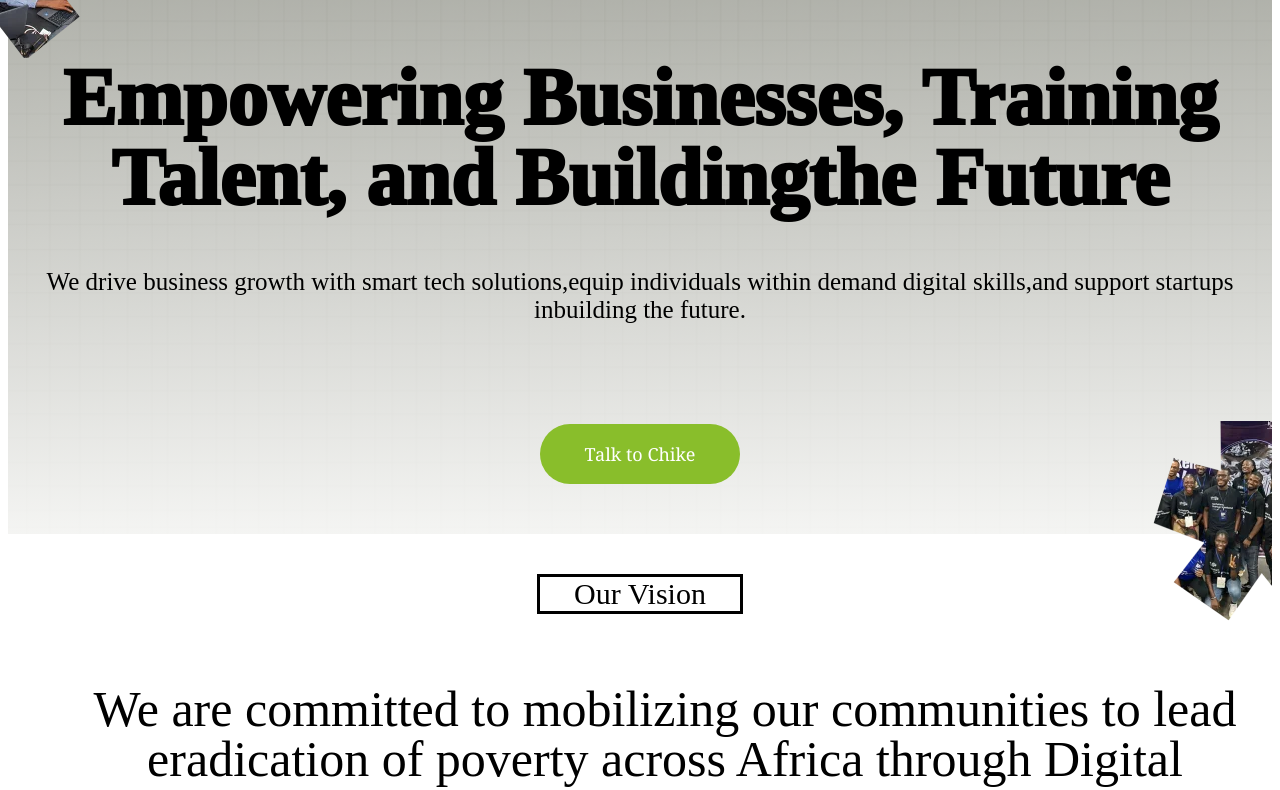
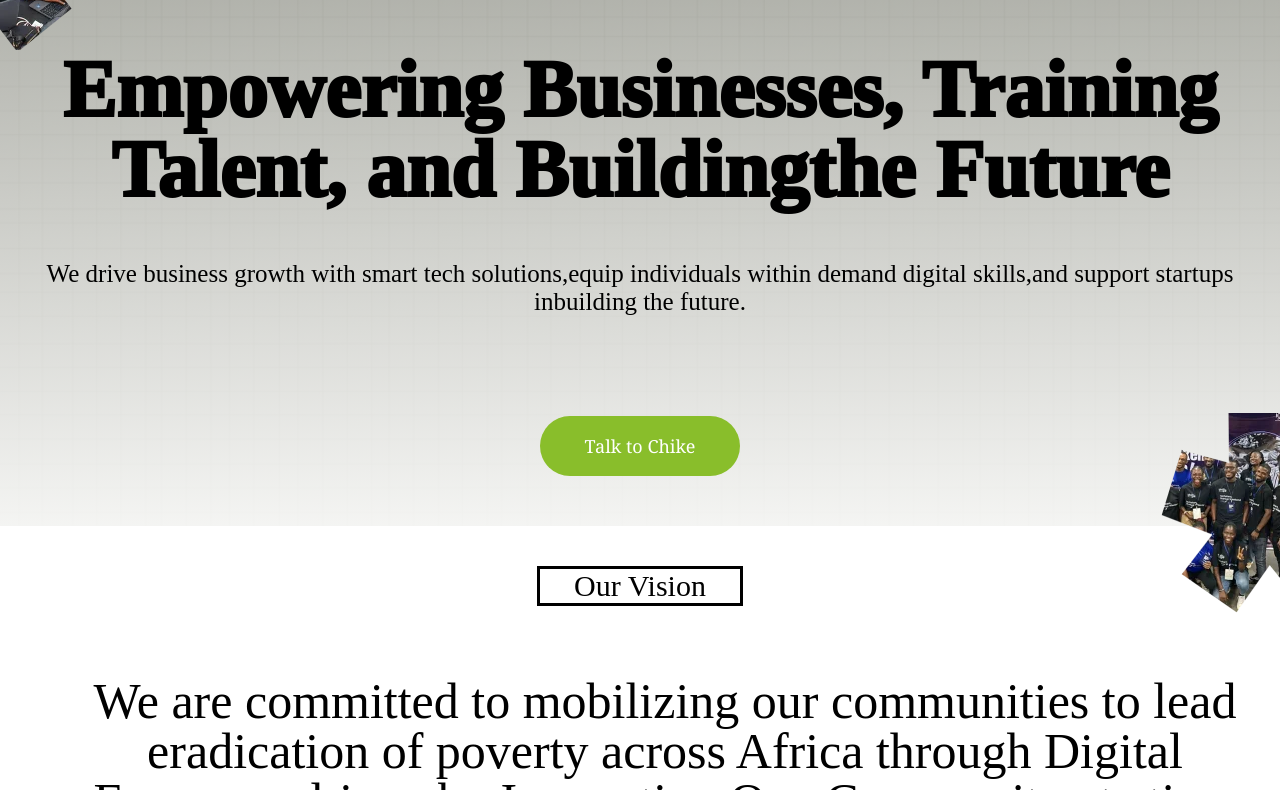
Before and after one commit to Niel-voss/IGHub-clone-prime, a plain HTML site: page index.html in a window 1280 px wide. Shown: the part 300-1090 px from the top of the page. Drawn offline with Linux system fonts and the light colour scheme.

Commit message:
Update ighubHeader.css

```diff
--- a/ighubHeader.css
+++ b/ighubHeader.css
@@ -78,3 +78,14 @@ opacity: 1;
   position: relative;
 
 }
+@media (max-width: 1450px){
+  .container-img{
+    width: 100%;
+  }
+}
+
+*{
+  margin: 0;
+  padding: 0;
+  box-sizing: 0;
+}
```
